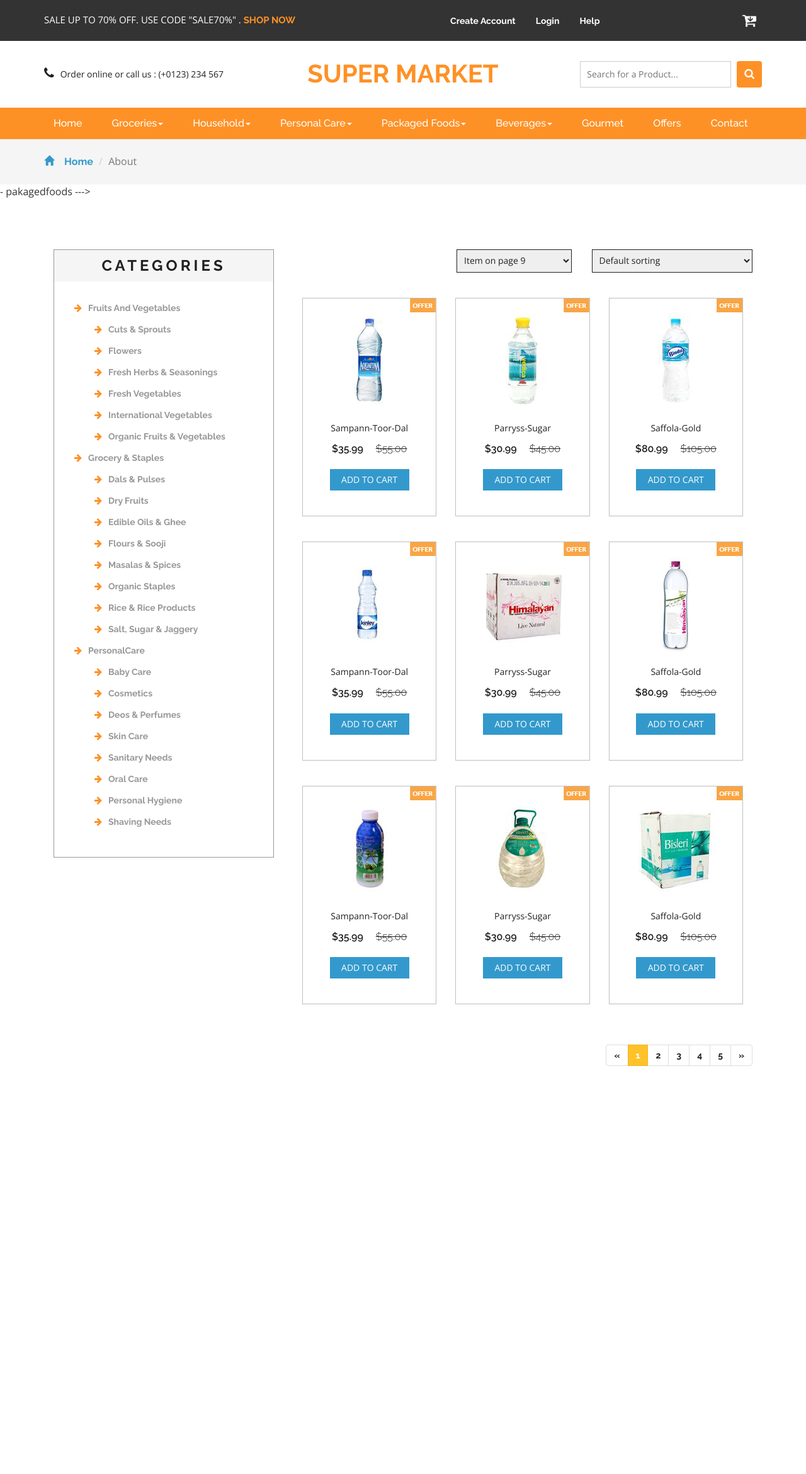
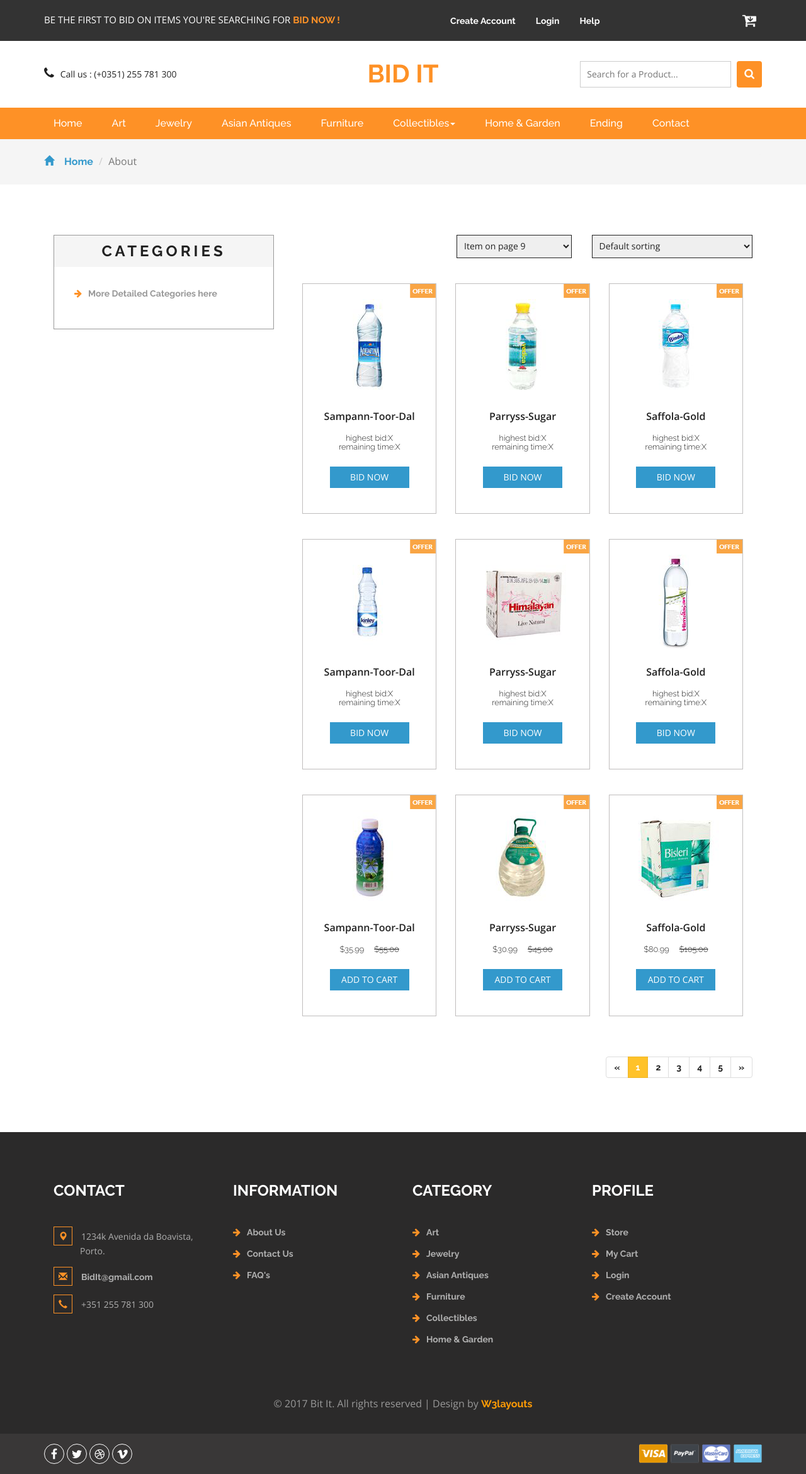
Before and after one commit to FranciscoBarbosa/LBAW, a PHP site: page /packagedfoods.php in a window 1280 px wide. Shown: the whole page at 63% size. Before the commit the page ends 1693 px from the top, so only its background shows below. Run offline with PHP 8.4, Linux system fonts and the light colour scheme.

Commit message:
some changes

```diff
--- a/web/css/style.css
+++ b/web/css/style.css
@@ -372,11 +372,18 @@ ul.multi-column-dropdown h6 {
 	font-size:14px;
 	text-align: center;
 }
-.agile_top_brand_left_grid1 h4,.agileinfo_single_right_snipcart h4{
+.agile_top_brand_left_grid1 p,.agileinfo_single_right_snipcart p{
 	font-weight:600;
 	font-size:1em;
 	color:#212121;
 	text-align: center;
+}
+
+.agileinfo_single_right_snipcart h4,.agile_top_brand_left_grid1 h4{
+    font-weight:300;
+    font-size:0.8em;
+    color:#212121;
+    text-align: center;
 }
 .agile_top_brand_left_grid1 h4 span,.agileinfo_single_right_snipcart h4 span{
 	font-weight:300;
--- a/web/footer.php
+++ b/web/footer.php
@@ -5,9 +5,9 @@
 					<h3>Contact</h3>
 
 					<ul class="address">
-						<li><i class="glyphicon glyphicon-map-marker" aria-hidden="true"></i>1234k Avenue, 4th block, <span>New York City.</span></li>
-						<li><i class="glyphicon glyphicon-envelope" aria-hidden="true"></i><a href="mailto:info@example.com">info@example.com</a></li>
-						<li><i class="glyphicon glyphicon-earphone" aria-hidden="true"></i>+1234 567 567</li>
+						<li><i class="glyphicon glyphicon-map-marker" aria-hidden="true"></i>1234k Avenida da Boavista, <span>Porto.</span></li>
+						<li><i class="glyphicon glyphicon-envelope" aria-hidden="true"></i><a href="mailto:BidIt@gmail.com">BidIt@gmail.com</a></li>
+						<li><i class="glyphicon glyphicon-earphone" aria-hidden="true"></i>+351 255 781 300</li>
 					</ul>
 				</div>
 				<div class="col-md-3 w3_footer_grid">
@@ -15,19 +15,21 @@
 					<ul class="info">
 						<li><i class="fa fa-arrow-right" aria-hidden="true"></i><a href="about.php">About Us</a></li>
 						<li><i class="fa fa-arrow-right" aria-hidden="true"></i><a href="contact.php">Contact Us</a></li>
-						<li><i class="fa fa-arrow-right" aria-hidden="true"></i><a href="short-codes.php">Short Codes</a></li>
+					<!--<li><i class="fa fa-arrow-right" aria-hidden="true"></i><a href="short-codes.php">Short Codes</a></li>-->
 						<li><i class="fa fa-arrow-right" aria-hidden="true"></i><a href="faq.php">FAQ's</a></li>
-						<li><i class="fa fa-arrow-right" aria-hidden="true"></i><a href="products.php">Special Products</a></li>
+						<!-- <li><i class="fa fa-arrow-right" aria-hidden="true"></i><a href="products.php">Special Products</a></li> -->
 					</ul>
 				</div>
 				<div class="col-md-3 w3_footer_grid">
 					<h3>Category</h3>
 					<ul class="info">
-						<li><i class="fa fa-arrow-right" aria-hidden="true"></i><a href="groceries.php">Groceries</a></li>
-						<li><i class="fa fa-arrow-right" aria-hidden="true"></i><a href="household.php">Household</a></li>
-						<li><i class="fa fa-arrow-right" aria-hidden="true"></i><a href="personalcare.php">Personal Care</a></li>
-						<li><i class="fa fa-arrow-right" aria-hidden="true"></i><a href="packagedfoods.php">Packaged Foods</a></li>
-						<li><i class="fa fa-arrow-right" aria-hidden="true"></i><a href="beverages.php">Beverages</a></li>
+						<li><i class="fa fa-arrow-right" aria-hidden="true"></i><a href="groceries.php">Art</a></li>
+						<li><i class="fa fa-arrow-right" aria-hidden="true"></i><a href="household.php">Jewelry</a></li>
+						<li><i class="fa fa-arrow-right" aria-hidden="true"></i><a href="personalcare.php">Asian Antiques</a></li>
+						<li><i class="fa fa-arrow-right" aria-hidden="true"></i><a href="packagedfoods.php">Furniture</a></li>
+						<li><i class="fa fa-arrow-right" aria-hidden="true"></i><a href="beverages.php">Collectibles</a></li>
+						<li><i class="fa fa-arrow-right" aria-hidden="true"></i><a href="beverages.php">Home & Garden</a></li>
+
 					</ul>
 				</div>
 				<div class="col-md-3 w3_footer_grid">
@@ -48,7 +50,7 @@
 		<div class="footer-copy">
 
 			<div class="container">
-				<p>© 2017 Super Market. All rights reserved | Design by <a href="http://w3layouts.com/">W3layouts</a></p>
+				<p>© 2017 Bit It. All rights reserved | Design by <a href="http://w3layouts.com/">W3layouts</a></p>
 			</div>
 		</div>
 
--- a/web/groceries.php
+++ b/web/groceries.php
@@ -44,7 +44,7 @@ Smartphone Compatible web template, free webdesigns for Nokia, Samsung, LG, Sony
 <!-- breadcrumbs -->
 	<?php include('breadcrumbs.php'); ?>
 <!-- //breadcrumbs -->
-- groceries --->
+<!-- groceries -->
 	<div class="products">
 		<div class="container">
 			<div class="col-md-4 products-left">
@@ -472,8 +472,8 @@ Smartphone Compatible web template, free webdesigns for Nokia, Samsung, LG, Sony
 			<div class="clearfix"> </div>
 		</div>
 	</div>
-<!--- groceries --->
-<!-- //footer
+<!--- groceries -->
+<!-- //footer -->
 <?php include('footer.php'); ?>
 <!-- //footer -->
 <!-- Bootstrap Core JavaScript -->
--- a/web/header.php
+++ b/web/header.php
@@ -3,7 +3,7 @@
 	<div class="agileits_header">
 		<div class="container">
 			<div class="w3l_offers">
-				<p>SALE UP TO 70% OFF. USE CODE "SALE70%" . <a href="products.php">SHOP NOW</a></p>
+				<p>BE THE FIRST TO BID ON ITEMS YOU'RE SEARCHING FOR  <a href="products.php">BID NOW !</a></p>
 			</div>
 			<div class="agile-login">
 				<ul>
@@ -28,12 +28,12 @@
 		<div class="container">
 		<div class="w3ls_logo_products_left1">
 				<ul class="phone_email">
-					<li><i class="fa fa-phone" aria-hidden="true"></i>Order online or call us : (+0123) 234 567</li>
+					<li><i class="fa fa-phone" aria-hidden="true"></i>Call us : (+0351) 255 781 300</li>
 
 				</ul>
 			</div>
 			<div class="w3ls_logo_products_left">
-				<h1><a href="index.php">super Market</a></h1>
+				<h1><a href="index.php">Bid It</a></h1>
 			</div>
 		<div class="w3l_search">
 			<form action="#" method="post">
--- a/web/household.php
+++ b/web/household.php
@@ -471,10 +471,10 @@ Smartphone Compatible web template, free webdesigns for Nokia, Samsung, LG, Sony
 			<div class="clearfix"> </div>
 		</div>
 	</div>
-<!--- household --->
-<!-- //footer
+<!--- household -->
+<!-- //footer -->
 <?php include('footer.php'); ?>
-<!-- //footer
+<!-- //footer -->
 <!-- Bootstrap Core JavaScript -->
 <!-- Bootstrap Core JavaScript -->
 <script src="js/bootstrap.min.js"></script>
--- a/web/navigation.php
+++ b/web/navigation.php
@@ -14,9 +14,8 @@
               <ul class="nav navbar-nav">
                 <li class="active"><a href="index.php" class="act">Home</a></li>
                 <!-- Mega Menu -->
-                <li class="dropdown">
-                  <a href="#" class="dropdown-toggle" data-toggle="dropdown">Groceries<b class="caret"></b></a>
-                  <ul class="dropdown-menu multi-column columns-3">
+                <li><a href="groceries.php">Art</a>
+                  <!-- <ul class="dropdown-menu multi-column columns-3">
                     <div class="row">
                       <div class="multi-gd-img">
                         <ul class="multi-column-dropdown">
@@ -31,11 +30,10 @@
                       </div>
 
                     </div>
-                  </ul>
+                  </ul> -->
                 </li>
-                <li class="dropdown">
-                  <a href="#" class="dropdown-toggle" data-toggle="dropdown">Household<b class="caret"></b></a>
-                  <ul class="dropdown-menu multi-column columns-3">
+                <li><a href="household.php" >Jewelry</a>
+                  <!-- <ul class="dropdown-menu multi-column columns-3">
                     <div class="row">
                       <div class="multi-gd-img">
                         <ul class="multi-column-dropdown">
@@ -51,11 +49,10 @@
 
 
                     </div>
-                  </ul>
+                  </ul> -->
                 </li>
-                <li class="dropdown">
-                  <a href="#" class="dropdown-toggle" data-toggle="dropdown">Personal Care<b class="caret"></b></a>
-                  <ul class="dropdown-menu multi-column columns-3">
+                <li><a href="personalcare.php">Asian Antiques</a>
+                  <!-- <ul class="dropdown-menu multi-column columns-3">
                     <div class="row">
                       <div class="multi-gd-img">
                         <ul class="multi-column-dropdown">
@@ -70,11 +67,10 @@
                       </div>
 
                     </div>
-                  </ul>
+                  </ul> -->
                 </li>
-                <li class="dropdown">
-                  <a href="#" class="dropdown-toggle" data-toggle="dropdown">Packaged Foods<b class="caret"></b></a>
-                  <ul class="dropdown-menu multi-column columns-3">
+                <li><a href="packagedfoods.php">Furniture</a>
+                  <!-- <ul class="dropdown-menu multi-column columns-3">
                     <div class="row">
                       <div class="multi-gd-img">
                         <ul class="multi-column-dropdown">
@@ -90,11 +86,11 @@
 
 
                     </div>
-                  </ul>
+                  </ul> -->
                 </li>
                 <li class="dropdown">
-                  <a href="#" class="dropdown-toggle" data-toggle="dropdown">Beverages<b class="caret"></b></a>
-                  <ul class="dropdown-menu multi-column columns-3">
+                  <a href="#" class="dropdown-toggle" data-toggle="dropdown">Collectibles<b class="caret"></b></a>
+                  <!-- <ul class="dropdown-menu multi-column columns-3">
                     <div class="row">
                       <div class="multi-gd-img">
                         <ul class="multi-column-dropdown">
@@ -109,10 +105,11 @@
                       </div>
 
                     </div>
-                  </ul>
+                  </ul> -->
                 </li>
-                <li><a href="gourmet.php">Gourmet</a></li>
-                <li><a href="offers.php">Offers</a></li>
+                <li><a href="offers.php">Home & Garden</a></li>
+                <!--falta criar pagina para os que estao a terminar-->
+                <li><a href="offers.php">Ending</a></li>
                 <li><a href="contact.php">Contact</a></li>
               </ul>
             </div>
--- a/web/packagedfoods.php
+++ b/web/packagedfoods.php
@@ -44,15 +44,15 @@ Smartphone Compatible web template, free webdesigns for Nokia, Samsung, LG, Sony
 <!-- breadcrumbs -->
 	<?php include('breadcrumbs.php'); ?>
 <!-- //breadcrumbs -->
-- pakagedfoods --->
+<!-- pakagedfoods -->
 	<div class="products">
 		<div class="container">
 			<div class="col-md-4 products-left">
 				<div class="categories">
 					<h2>Categories</h2>
 					<ul class="cate">
-						<li><a href="products.php"><i class="fa fa-arrow-right" aria-hidden="true"></i>Fruits And Vegetables</a></li>
-							<ul>
+						<li><a href="products.php"><i class="fa fa-arrow-right" aria-hidden="true"></i>More Detailed Categories here</a></li>
+							<!-- <ul>
 								<li><a href="products.php"><i class="fa fa-arrow-right" aria-hidden="true"></i>Cuts & Sprouts</a></li>
 								<li><a href="products.php"><i class="fa fa-arrow-right" aria-hidden="true"></i>Flowers</a></li>
 								<li><a href="products.php"><i class="fa fa-arrow-right" aria-hidden="true"></i>Fresh Herbs & Seasonings</a></li>
@@ -61,7 +61,7 @@ Smartphone Compatible web template, free webdesigns for Nokia, Samsung, LG, Sony
 								<li><a href="products.php"><i class="fa fa-arrow-right" aria-hidden="true"></i>Organic Fruits & Vegetables</a></li>
 							</ul>
 						<li><a href="products.php"><i class="fa fa-arrow-right" aria-hidden="true"></i>Grocery & Staples</a></li>
-							<ul>
+							 <ul>
 								<li><a href="products.php"><i class="fa fa-arrow-right" aria-hidden="true"></i>Dals & Pulses</a> </li>
 								<li><a href="products.php"><i class="fa fa-arrow-right" aria-hidden="true"></i>Dry Fruits</a> </li>
 								<li><a href="products.php"><i class="fa fa-arrow-right" aria-hidden="true"></i>Edible Oils & Ghee</a> </li>
@@ -72,7 +72,7 @@ Smartphone Compatible web template, free webdesigns for Nokia, Samsung, LG, Sony
 								<li><a href="products.php"><i class="fa fa-arrow-right" aria-hidden="true"></i>Salt, Sugar & Jaggery</a></li>
 							</ul>
 						<li><a href="products.php"><i class="fa fa-arrow-right" aria-hidden="true"></i>PersonalCare</a></li>
-							<ul>
+							 <ul>
 								<li><a href="products.php"><i class="fa fa-arrow-right" aria-hidden="true"></i>Baby Care</a> </li>
 								<li><a href="products.php"><i class="fa fa-arrow-right" aria-hidden="true"></i>Cosmetics</a> </li>
 								<li><a href="products.php"><i class="fa fa-arrow-right" aria-hidden="true"></i>Deos & Perfumes</a> </li>
@@ -81,7 +81,7 @@ Smartphone Compatible web template, free webdesigns for Nokia, Samsung, LG, Sony
 								<li><a href="products.php"><i class="fa fa-arrow-right" aria-hidden="true"></i>Oral Care</a> </li>
 								<li><a href="products.php"><i class="fa fa-arrow-right" aria-hidden="true"></i>Personal Hygiene</a> </li>
 								<li><a href="products.php"><i class="fa fa-arrow-right" aria-hidden="true"></i>Shaving Needs</a></li>
-							</ul>
+							</ul> -->
 					</ul>
 				</div>
 			</div>
@@ -120,7 +120,8 @@ Smartphone Compatible web template, free webdesigns for Nokia, Samsung, LG, Sony
 											<div class="snipcart-thumb">
 												<a href="single.php"><img title=" " alt=" " src="images/pf9.png"></a>
 												<p>Sampann-toor-dal</p>
-												<h4>$35.99 <span>$55.00</span></h4>
+												<h4>highest bid:X</h4>
+												<h4>remaining time:X</h4>
 											</div>
 											<div class="snipcart-details top_brand_home_details">
 												<form action="#" method="post">
@@ -134,7 +135,7 @@ Smartphone Compatible web template, free webdesigns for Nokia, Samsung, LG, Sony
 														<input type="hidden" name="currency_code" value="USD">
 														<input type="hidden" name="return" value=" ">
 														<input type="hidden" name="cancel_return" value=" ">
-														<input type="submit" name="submit" value="Add to cart" class="button">
+														<input type="submit" name="submit" value="Bid Now" class="button">
 													</fieldset>
 												</form>
 											</div>
@@ -156,7 +157,8 @@ Smartphone Compatible web template, free webdesigns for Nokia, Samsung, LG, Sony
 											<div class="snipcart-thumb">
 												<a href="single.php"><img title=" " alt=" " src="images/pf1.png"></a>
 												<p>Parryss-sugar</p>
-												<h4>$30.99 <span>$45.00</span></h4>
+												<h4>highest bid:X</h4>
+												<h4>remaining time:X</h4>
 											</div>
 											<div class="snipcart-details top_brand_home_details">
 												<form action="#" method="post">
@@ -170,7 +172,7 @@ Smartphone Compatible web template, free webdesigns for Nokia, Samsung, LG, Sony
 														<input type="hidden" name="currency_code" value="USD">
 														<input type="hidden" name="return" value=" ">
 														<input type="hidden" name="cancel_return" value=" ">
-														<input type="submit" name="submit" value="Add to cart" class="button">
+														<input type="submit" name="submit" value="Bid Now" class="button">
 													</fieldset>
 												</form>
 											</div>
@@ -195,7 +197,8 @@ Smartphone Compatible web template, free webdesigns for Nokia, Samsung, LG, Sony
 											<div class="snipcart-thumb">
 												<a href="single.php"><img src="images/pf2.png" alt=" " class="img-responsive"></a>
 												<p>Saffola-gold</p>
-												<h4>$80.99 <span>$105.00</span></h4>
+												<h4>highest bid:X</h4>
+												<h4>remaining time:X</h4>
 											</div>
 											<div class="snipcart-details top_brand_home_details">
 												<form action="#" method="post">
@@ -209,7 +212,7 @@ Smartphone Compatible web template, free webdesigns for Nokia, Samsung, LG, Sony
 														<input type="hidden" name="currency_code" value="USD">
 														<input type="hidden" name="return" value=" ">
 														<input type="hidden" name="cancel_return" value=" ">
-														<input type="submit" name="submit" value="Add to cart" class="button">
+														<input type="submit" name="submit" value="Bid Now" class="button">
 													</fieldset>
 												</form>
 											</div>
@@ -234,7 +237,8 @@ Smartphone Compatible web template, free webdesigns for Nokia, Samsung, LG, Sony
 											<div class="snipcart-thumb">
 												<a href="single.php"><img title=" " alt=" " src="images/pf3.png"></a>
 												<p>Sampann-toor-dal</p>
-												<h4>$35.99 <span>$55.00</span></h4>
+												<h4>highest bid:X</h4>
+												<h4>remaining time:X</h4>
 											</div>
 											<div class="snipcart-details top_brand_home_details">
 												<form action="#" method="post">
@@ -248,7 +252,7 @@ Smartphone Compatible web template, free webdesigns for Nokia, Samsung, LG, Sony
 														<input type="hidden" name="currency_code" value="USD">
 														<input type="hidden" name="return" value=" ">
 														<input type="hidden" name="cancel_return" value=" ">
-														<input type="submit" name="submit" value="Add to cart" class="button">
+														<input type="submit" name="submit" value="Bid Now" class="button">
 													</fieldset>
 												</form>
 											</div>
@@ -270,7 +274,8 @@ Smartphone Compatible web template, free webdesigns for Nokia, Samsung, LG, Sony
 											<div class="snipcart-thumb">
 												<a href="single.php"><img title=" " alt=" " src="images/pf4.png"></a>
 												<p>Parryss-sugar</p>
-												<h4>$30.99 <span>$45.00</span></h4>
+												<h4>highest bid:X</h4>
+												<h4>remaining time:X</h4>
 											</div>
 											<div class="snipcart-details top_brand_home_details">
 												<form action="#" method="post">
@@ -284,7 +289,7 @@ Smartphone Compatible web template, free webdesigns for Nokia, Samsung, LG, Sony
 														<input type="hidden" name="currency_code" value="USD">
 														<input type="hidden" name="return" value=" ">
 														<input type="hidden" name="cancel_return" value=" ">
-														<input type="submit" name="submit" value="Add to cart" class="button">
+														<input type="submit" name="submit" value="Bid Now" class="button">
 													</fieldset>
 												</form>
 											</div>
@@ -309,7 +314,8 @@ Smartphone Compatible web template, free webdesigns for Nokia, Samsung, LG, Sony
 											<div class="snipcart-thumb">
 												<a href="single.php"><img src="images/pf5.png" alt=" " class="img-responsive"></a>
 												<p>Saffola-gold</p>
-												<h4>$80.99 <span>$105.00</span></h4>
+												<h4>highest bid:X</h4>
+												<h4>remaining time:X</h4>
 											</div>
 											<div class="snipcart-details top_brand_home_details">
 												<form action="#" method="post">
@@ -323,7 +329,7 @@ Smartphone Compatible web template, free webdesigns for Nokia, Samsung, LG, Sony
 														<input type="hidden" name="currency_code" value="USD">
 														<input type="hidden" name="return" value=" ">
 														<input type="hidden" name="cancel_return" value=" ">
-														<input type="submit" name="submit" value="Add to cart" class="button">
+														<input type="submit" name="submit" value="Bid Now" class="button">
 													</fieldset>
 												</form>
 											</div>
@@ -472,8 +478,8 @@ Smartphone Compatible web template, free webdesigns for Nokia, Samsung, LG, Sony
 			<div class="clearfix"> </div>
 		</div>
 	</div>
-<!--- pakagedfoods --->
-<!-- //footer
+<!--- pakagedfoods -->
+<!-- //footer -->
 <?php include('footer.php') ?>
 <!-- //footer -->
 <!-- Bootstrap Core JavaScript -->
--- a/web/personalcare.php
+++ b/web/personalcare.php
@@ -44,7 +44,7 @@ Smartphone Compatible web template, free webdesigns for Nokia, Samsung, LG, Sony
 <!-- breadcrumbs -->
 	<?php include('breadcrumbs.php'); ?>
 <!-- //breadcrumbs -->
-- personalcare --->
+<!-- personalcare -->
 	<div class="products">
 		<div class="container">
 		<div class="col-md-4 products-left">
--- a/web/products.php
+++ b/web/products.php
@@ -44,7 +44,7 @@ Smartphone Compatible web template, free webdesigns for Nokia, Samsung, LG, Sony
 <!-- breadcrumbs -->
 	<?php include('breadcrumbs.php'); ?>
 <!-- //breadcrumbs -->
-- products --->
+<!-- products -->
 	<div class="products">
 		<div class="container">
 			<div class="col-md-4 products-left">
```
Also changed, not shown: web/gourmet.php (+4 -4 lines), web/profile.php (added, +132 -0 lines).
